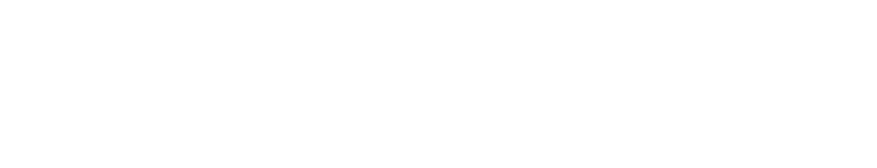
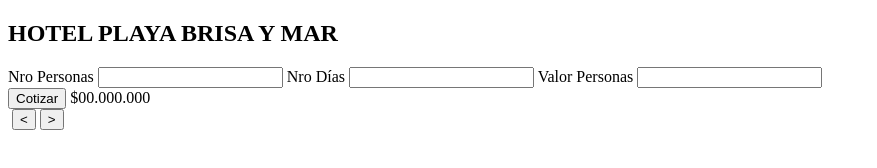
Before and after one commit to KevinMBol/Hoteljs, a plain HTML site: page index.html in a window 1280 px wide. Shown: the whole page, without its empty margins (0-877 px from the left). Drawn offline with Linux system fonts and the light colour scheme.

Commit message:
V1. agregamos gitIgnore ok frm cotizar

```diff
--- a/index.html
+++ b/index.html
@@ -1,15 +1,40 @@
 <!DOCTYPE html>
 <html lang="en">
-<head>
-    <meta charset="UTF-8">
-    <meta http-equiv="X-UA-Compatible" content="IE=edge">
-    <meta name="viewport" content="width=device-width, initial-scale=1.0">
+  <head>
+    <meta charset="UTF-8" />
+    <meta http-equiv="X-UA-Compatible" content="IE=edge" />
+    <meta name="viewport" content="width=device-width, initial-scale=1.0" />
+
     <title>Hotel</title>
-</head>
-<body>
-    <nav></nav>
-    <main></main>
+  </head>
+
+  <body>
+    <nav>
+      <h1>HOTEL PLAYA BRISA Y MAR</h1>
+    </nav>
+    <main>
+      <section class="container">
+        <section class="cotizar">
+          <label for="">Nro Personas</label>
+          <input type="number" name="" id="" />
+
+          <label for="">Nro Días</label>
+          <input type="number" name="" id="" />
+
+          <label for="">Valor Personas</label>
+          <input type="number" name="" id="" />
+          <section class="resultados">
+            <input type="button" value="Cotizar" />
+            <label for="">$00.000.000</label>
+          </section>
+        </section>
+        <section class="galeria">
+          <img src="" alt="" />
+          <input type="button" value="<" onclick="img1()"/>
+          <input type="button" value=">" onclick="img2()"/><br>
+        </section>
+      </section>
+    </main>
     <footer></footer>
-
-</body>
+  </body>
 </html>
```
Also changed, not shown: css/style.css (added), 1 other file.
